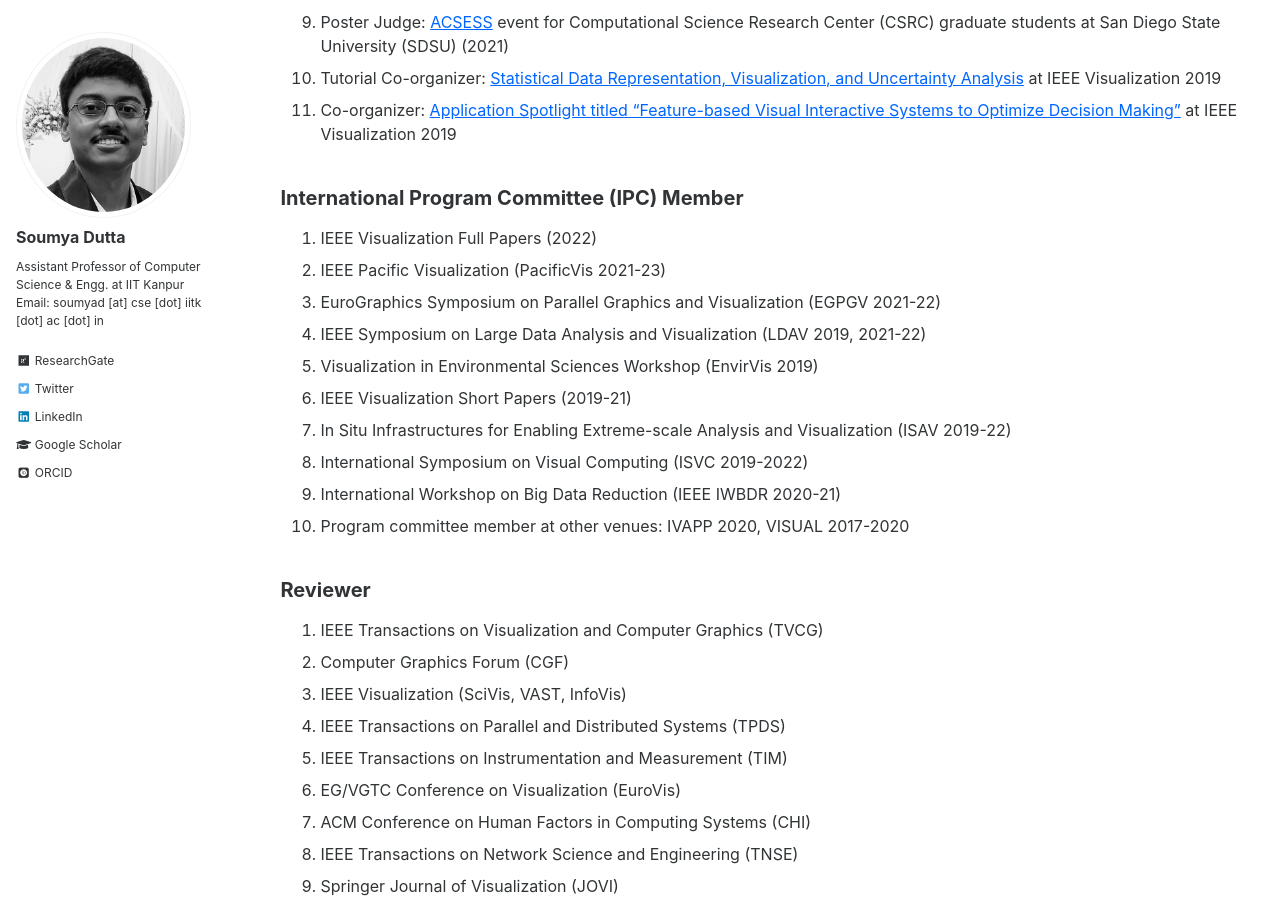
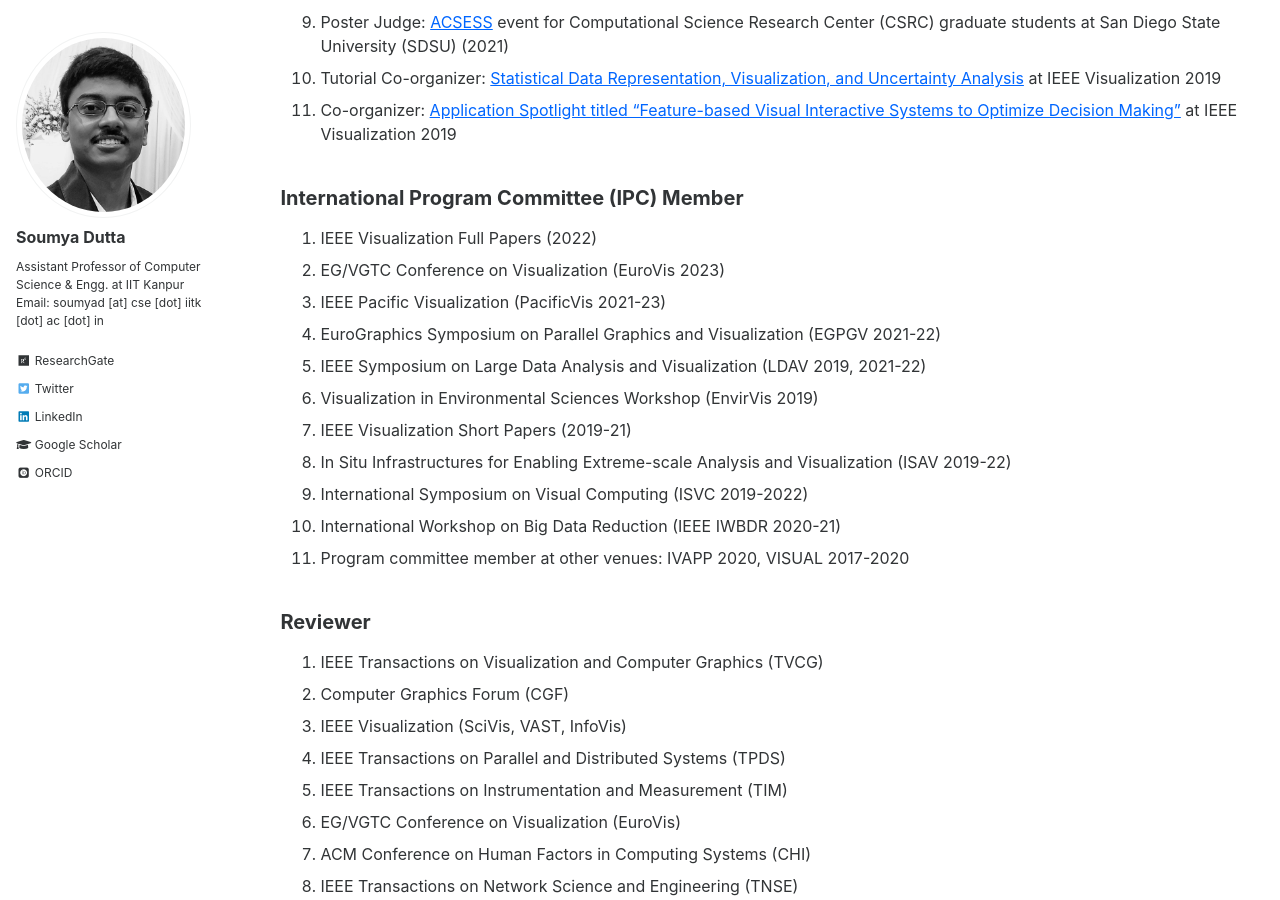
Before and after one commit to soumyadutta-cse/soumyadutta-cse.github.io, a Jekyll site: the page built from _pages/services.md, in a window 1280 px wide and 900 px high, scrolled down 431 px. Built offline with Jekyll 4.4.1, drawn with Linux system fonts in a browser that asks for light colours; some web fonts are replaced.

Commit message:
few mnor edits

```diff
--- a/_pages/services.md
+++ b/_pages/services.md
@@ -23,15 +23,16 @@ author_profile: true
 ## International Program Committee (IPC) Member
 
 1. IEEE Visualization Full Papers (2022)
-2. IEEE Pacific Visualization (PacificVis 2021-23)
-3. EuroGraphics Symposium on Parallel Graphics and Visualization (EGPGV 2021-22)
-4. IEEE Symposium on Large Data Analysis and Visualization (LDAV 2019, 2021-22)
-5. Visualization in Environmental Sciences Workshop (EnvirVis 2019)
-6. IEEE Visualization Short Papers (2019-21)
-7. In Situ Infrastructures for Enabling Extreme-scale Analysis and Visualization (ISAV 2019-22)
-8. International Symposium on Visual Computing (ISVC 2019-2022)
-9. International Workshop on Big Data Reduction (IEEE IWBDR 2020-21)
-10. Program committee member at other venues: IVAPP 2020, VISUAL 2017-2020
+2. EG/VGTC Conference on Visualization (EuroVis 2023)
+3. IEEE Pacific Visualization (PacificVis 2021-23)
+4. EuroGraphics Symposium on Parallel Graphics and Visualization (EGPGV 2021-22)
+5. IEEE Symposium on Large Data Analysis and Visualization (LDAV 2019, 2021-22)
+6. Visualization in Environmental Sciences Workshop (EnvirVis 2019)
+7. IEEE Visualization Short Papers (2019-21)
+8. In Situ Infrastructures for Enabling Extreme-scale Analysis and Visualization (ISAV 2019-22)
+9. International Symposium on Visual Computing (ISVC 2019-2022)
+10. International Workshop on Big Data Reduction (IEEE IWBDR 2020-21)
+11. Program committee member at other venues: IVAPP 2020, VISUAL 2017-2020
 
 
 ## Reviewer
```
